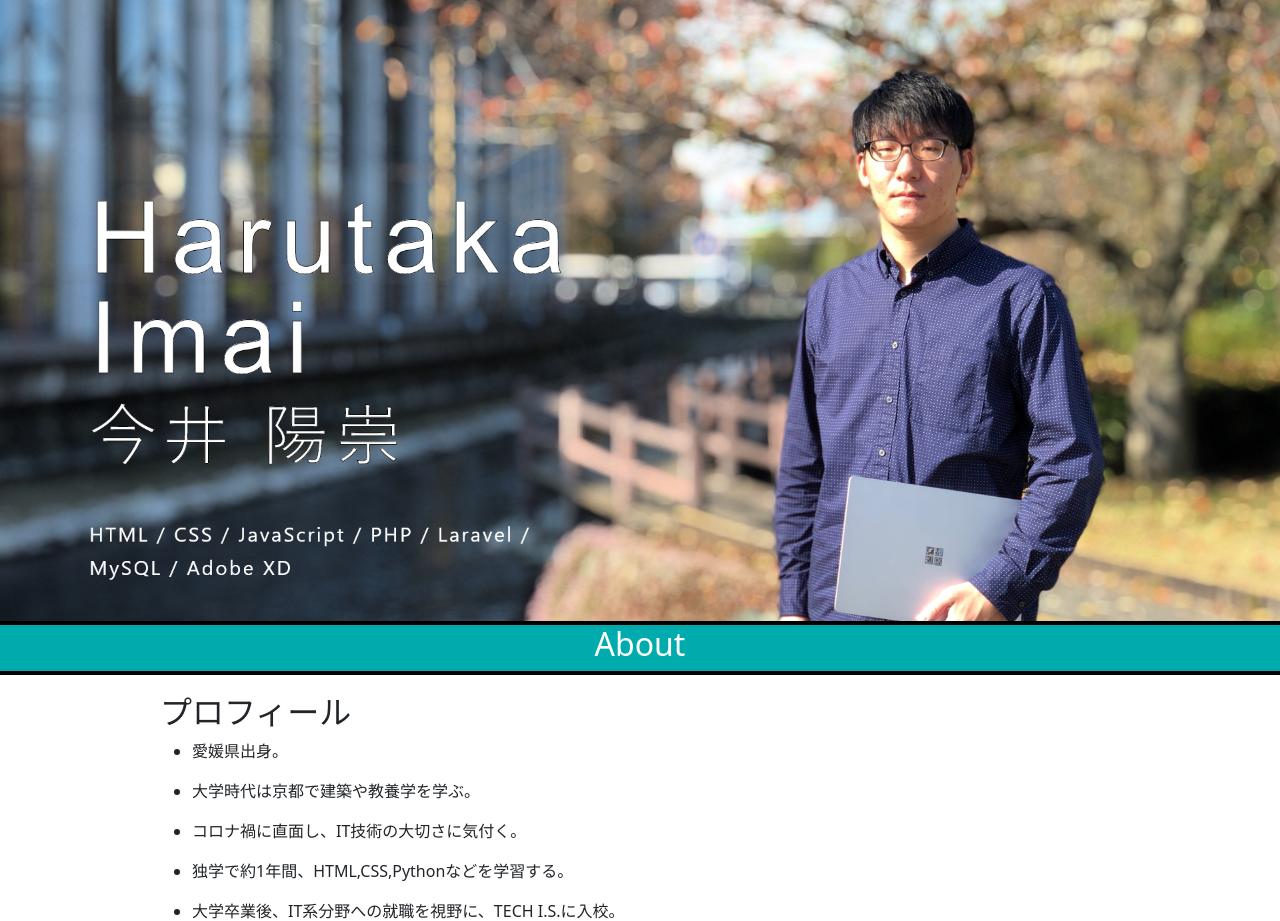
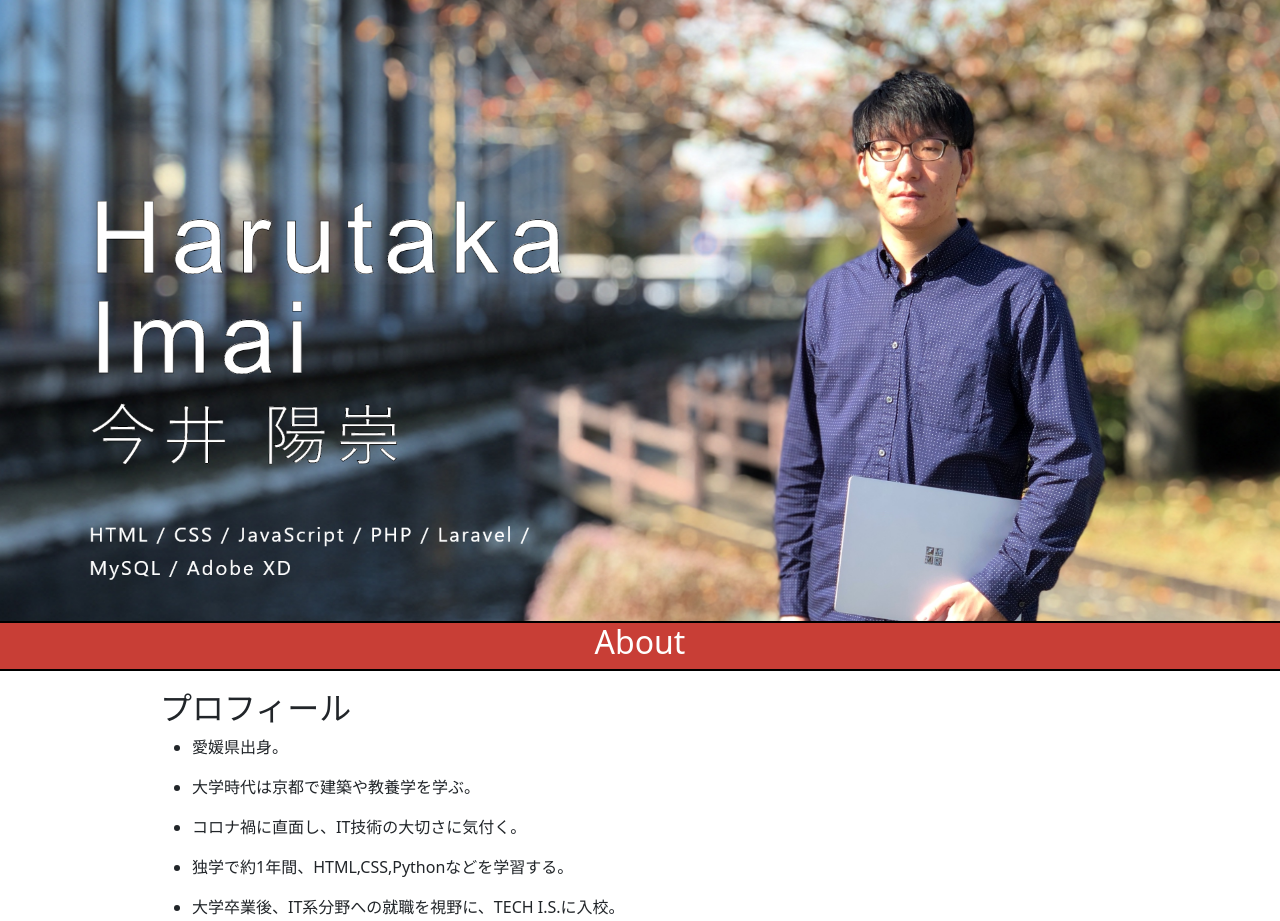
Before and after one commit to haru034/MyPortfolio, a PHP site: page / in a window 1280 px wide. Shown: the top 921 px of the page. Run offline with PHP 8.4, Linux system fonts and the light colour scheme; some libraries are stand-ins or nearby versions.

Commit message:
border(枠線)を修正、見出し(About, Works)の背景色を変更

```diff
--- a/style.css
+++ b/style.css
@@ -5,11 +5,11 @@
 /* 見出し(About) */
 .About-index {
     text-align: center;
-    border-top: 4px solid;
-    border-bottom: 4px solid;
+    border-top: 2px solid;
+    border-bottom: 2px solid;
     border-color: black;
     color: white;
-    background-color: #00ABAE;
+    background-color: #c83e36;
 }
 
 /* プロフィールの部分 */
@@ -77,12 +77,12 @@
 /* 見出し(Works) */
 .Works-index {
     text-align: center;
-    border-top: 4px solid;
-    border-bottom: 4px solid;
+    border-top: 2px solid;
+    border-bottom: 2px solid;
     border-color: black;
-    margin-top: -4px;
+    margin-top: -2px;
     color: white;
-    background-color: #00ABAE;
+    background-color: #305089;
 }
 
 /* Worksの部分 */
```
